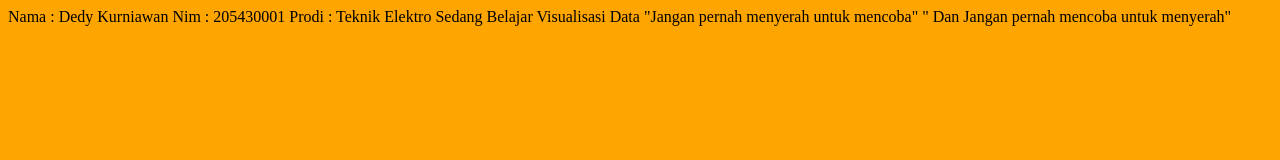
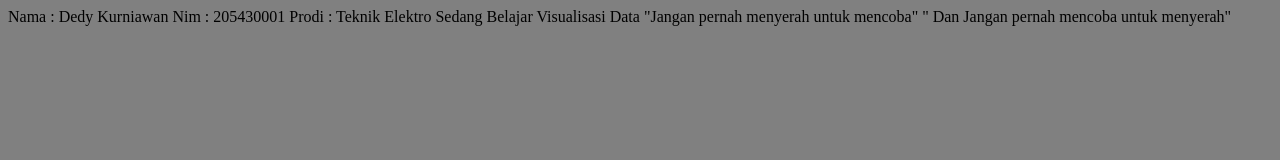
Before and after one commit to Kurniawan02february/Kurniawan02february, a plain HTML site: page index.html in a window 1280 px wide. Drawn offline with Linux system fonts and the light colour scheme.

Commit message:
Update index.html

```diff
--- a/index.html
+++ b/index.html
@@ -2,7 +2,7 @@
 <head>
 <title> Belajar Visualisasi Data</title>
 </head>
-<body bgcolor="orange">
+<body bgcolor="grey">
 </center> Nama : Dedy Kurniawan</body>
 <pagebreak>
 </center> Nim : 205430001</body>
```
